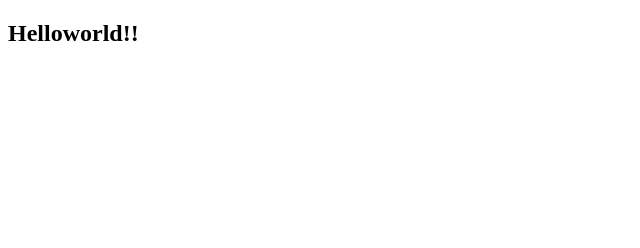
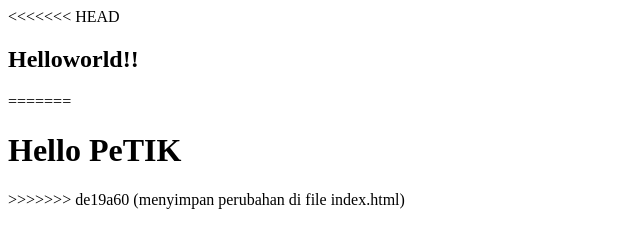
Before and after one commit to belidermawan01-create/Quer-query-Dasar-NoSQL, a plain HTML site: page index.html in a window 1280 px wide. Shown: the whole page, without its empty margins (0-640 px from the left). Drawn offline with Linux system fonts and the light colour scheme.

```diff
--- a/index.html
+++ b/index.html
@@ -6,7 +6,11 @@
     <title>Query-query  Dasar NoSQL</title>
 </head>
 <body>
+<<<<<<< HEAD
     <h2>Helloworld!!</h2>
+=======
+    <h1>Hello PeTIK</h1>
+>>>>>>> de19a60 (menyimpan perubahan di file index.html)
     <script>
         // melihat daftar database
     // show dbs
```
